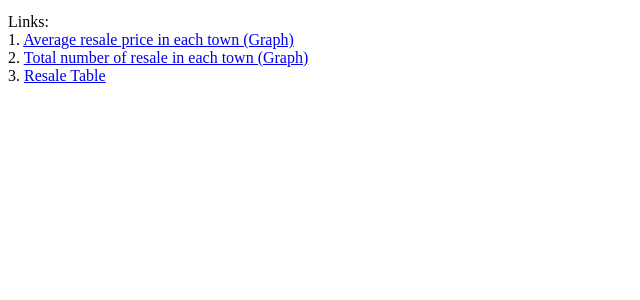
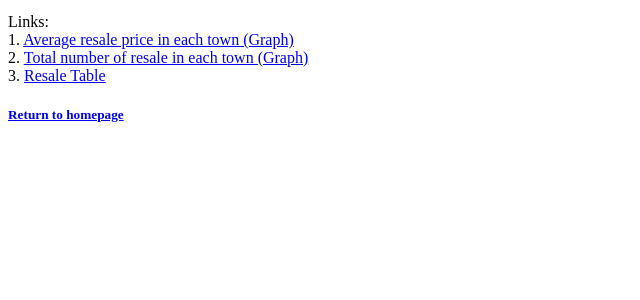
Before and after one commit to zoee-Y/ICT2103_RentalAndResaleHousing, a Flask app: page /ResaleGraph in a window 1280 px wide. Shown: the part 125-425 px from the top of the page, without its empty margins (0-640 px from the left). Run offline with Flask 2, Linux system fonts and the light colour scheme; parts of the project's set-up code (start-up, migrations or seed data) failed here and were passed over.

Commit message:
Update Resale_Graph.html
added return to homepage button

```diff
--- a/templates/Resale_Graph.html
+++ b/templates/Resale_Graph.html
@@ -33,6 +33,6 @@
     <lab>3.</lab>
     <a href="ResaleTable">Resale Table</a>
 </div>
-
+<h5><a href="/">Return to homepage</a></h5>
 </body>
 </html>
```
